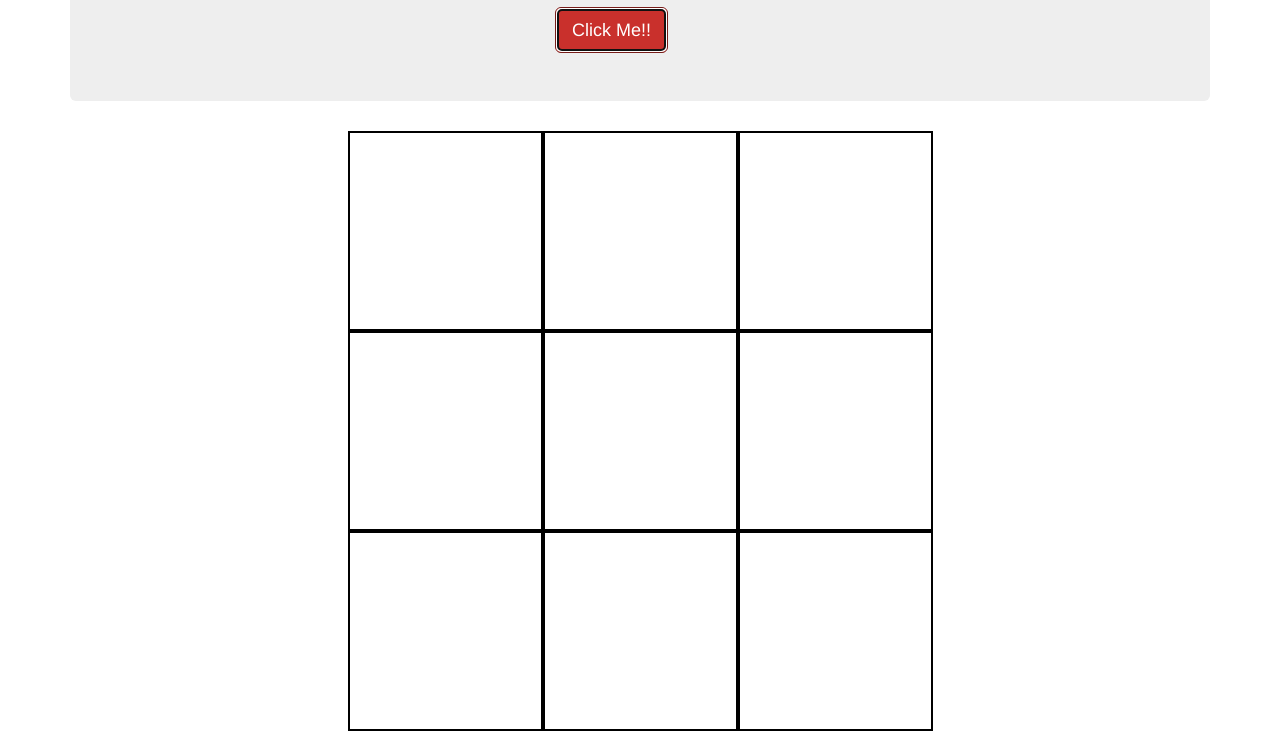
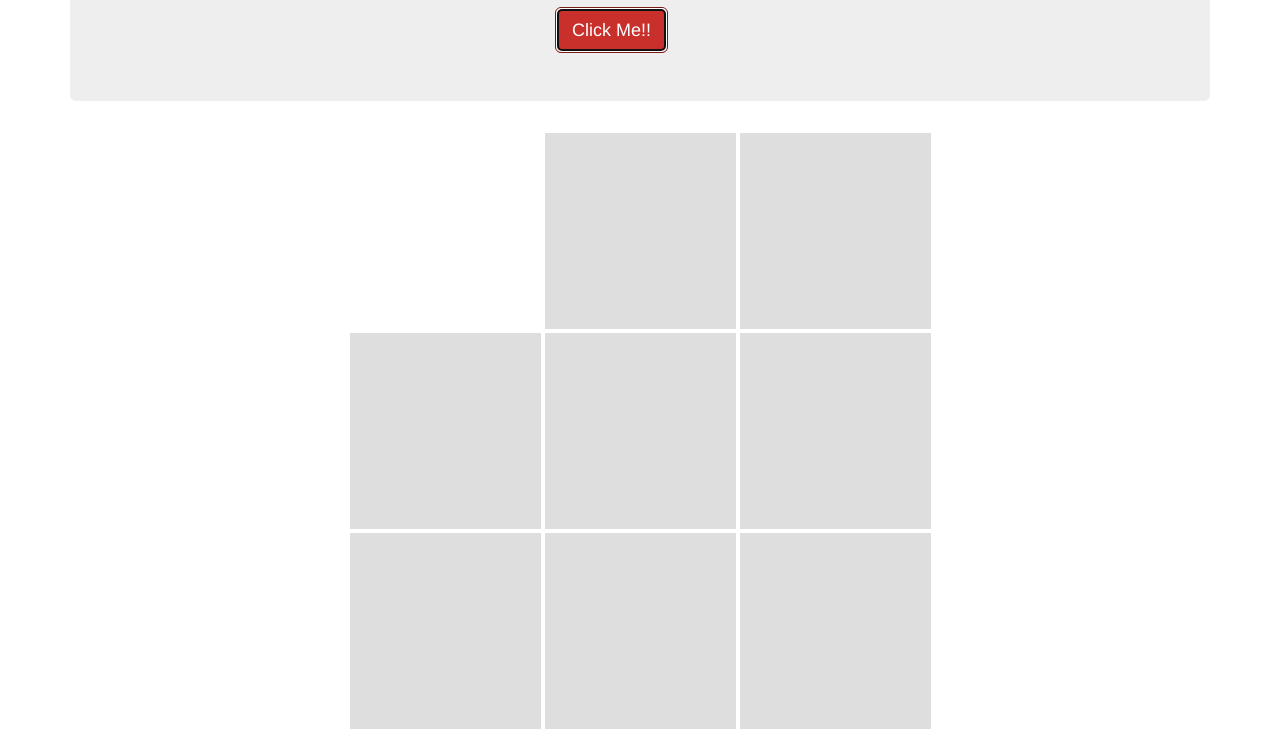
Before and after one commit to Syanmil/Simple-Simon-Says, a website: page client/index.html in a window 1280 px wide. Both pictures are taken after a click on the button "Click Me!!". Shown: the part 140-871 px from the top of the page. Drawn offline with nearby package versions, Linux system fonts and the light colour scheme.

```diff
--- /dev/null
+++ b/client/color.js
@@ -0,0 +1,11 @@
+$(document).ready(function(){
+  $('#clickHere').on('click', function() {
+    changeColor()
+  })
+});
+
+function changeColor(){
+  console.log('change color');
+  let colors = 'rgb(255,255,255)'
+  $('#box1').css('background-color', colors)
+}
--- a/client/index.css
+++ b/client/index.css
@@ -1,8 +1,9 @@
 .box {
   height: 200px;
-  border: solid 2px black;
-  padding: 2px;
+  border: solid 2px white;
+  padding: 5px;
   width: 200px;
+  background-color: rgb(222,222,222);
 }
 
 h1 {
--- a/client/index.html
+++ b/client/index.html
@@ -4,30 +4,30 @@
     <meta charset="utf-8">
     <title>Simple Simon Says</title>
     <link rel="stylesheet" href="index.css">
-    <script src="https://code.jquery.com/jquery-3.1.1.min.js" integrity="sha256-hVVnYaiADRTO2PzUGmuLJr8BLUSjGIZsDYGmIJLv2b8=" crossorigin="anonymous"></script>
+    <script src="https://ajax.googleapis.com/ajax/libs/jquery/3.1.1/jquery.min.js"></script>
     <link rel="stylesheet" href="https://maxcdn.bootstrapcdn.com/bootstrap/3.3.7/css/bootstrap.min.css" integrity="sha384-BVYiiSIFeK1dGmJRAkycuHAHRg32OmUcww7on3RYdg4Va+PmSTsz/K68vbdEjh4u" crossorigin="anonymous">
     <script src="https://maxcdn.bootstrapcdn.com/bootstrap/3.3.7/js/bootstrap.min.js" integrity="sha384-Tc5IQib027qvyjSMfHjOMaLkfuWVxZxUPnCJA7l2mCWNIpG9mGCD8wGNIcPD7Txa" crossorigin="anonymous"></script>
-    <script src="index.js" charset="utf-8"></script>
   </head>
   <body>
     <div class="container">
       <div class="jumbotron">
         <h1>Simple Simon Says</h1>
-        <div class="col-md-offset-5">
-          <button type="button" class="btn btn-danger btn-lg"name="clickme" id="clickHere">Click Me!!</button>
+        <div class="col-md-offset-5" id="here">
+          <button type="button" class="btn btn-danger btn-lg" name="clickme" id="clickHere">Click Me!!</button>
         </div>
       </div>
       <div class="row" id="colorChangeHere">
-        <div class="col-md-2 col-md-offset-3 box" id="1"></div>
-        <div class="col-md-2 box" id="2"></div>
-        <div class="col-md-2 box" id="3"></div>
-        <div class="col-md-2 col-md-offset-3 box" id="4"></div>
-        <div class="col-md-2 box" id="5"></div>
-        <div class="col-md-2 box" id="6"></div>
-        <div class="col-md-2 col-md-offset-3 box" id="7"></div>
-        <div class="col-md-2 box" id="8"></div>
-        <div class="col-md-2 box" id="9"></div>
+        <div class="col-md-2 col-md-offset-3 box" id="box1"></div>
+        <div class="col-md-2 box" id="box2"></div>
+        <div class="col-md-2 box" id="box3"></div>
+        <div class="col-md-2 col-md-offset-3 box" id="box4"></div>
+        <div class="col-md-2 box" id="box5"></div>
+        <div class="col-md-2 box" id="box6"></div>
+        <div class="col-md-2 col-md-offset-3 box" id="box7"></div>
+        <div class="col-md-2 box" id="box8"></div>
+        <div class="col-md-2 box" id="box9"></div>
       </div>
     </div>
+  <script src="color.js"></script>
   </body>
 </html>
```
Also changed, not shown: client/index.js (deleted).
